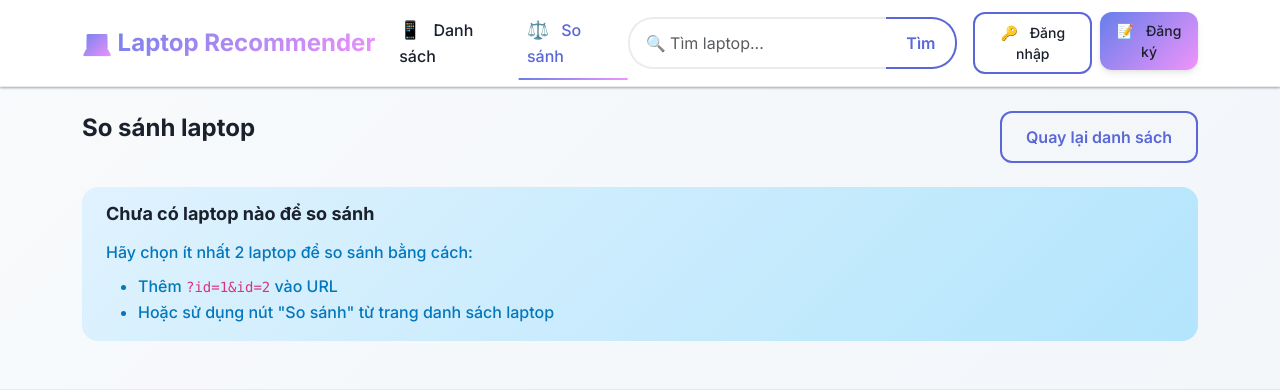
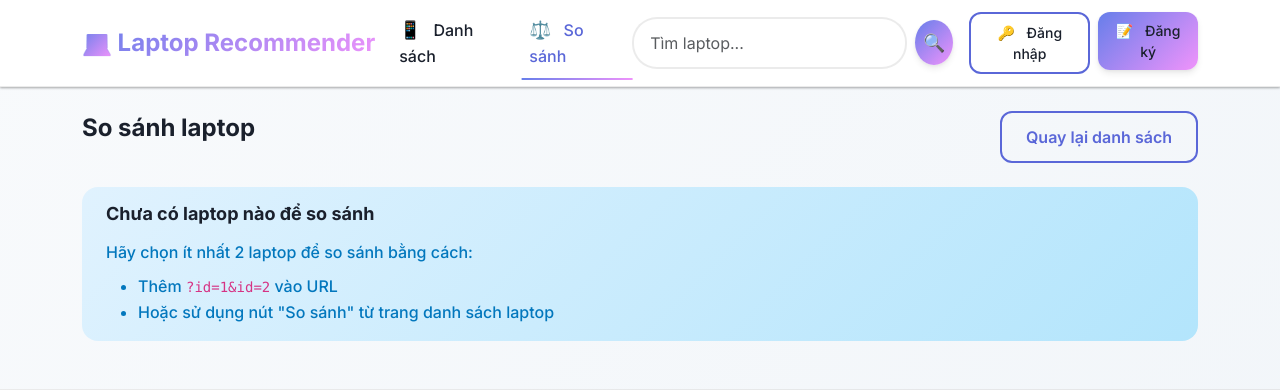
Before and after one commit to MinhQuan954/Laptop_Recommender_Website, a Flask app: page /compare in a window 1280 px wide. Shown: the top 390 px of the page. Run offline with Flask 3, Linux system fonts and the light colour scheme.

Commit message:
New UX/UI for our web v1.1

```diff
--- a/laptop_recommender/templates/base.html
+++ b/laptop_recommender/templates/base.html
@@ -63,15 +63,12 @@
         {% endif %}
       </ul>
 
-      <!-- Search form với animation -->
+      <!-- Search form -->
       <form class="d-flex position-relative search-form" role="search" action="{{ url_for('laptops') }}" autocomplete="off">
-        <div class="input-group">
-          <input class="form-control search-input" id="navbarSearch" type="search" placeholder="🔍 Tìm laptop..." name="q" aria-label="Tìm kiếm laptop">
-          <button class="btn btn-outline-primary search-btn" type="submit" aria-label="Tìm kiếm">
-            <span class="search-text">Tìm</span>
-            <span class="search-icon">🔍</span>
-          </button>
-        </div>
+        <input class="form-control search-input" id="navbarSearch" type="search" placeholder="Tìm laptop..." name="q" aria-label="Tìm kiếm laptop">
+        <button class="btn btn-primary search-btn" type="submit" aria-label="Tìm kiếm">
+          <span class="search-icon">🔍</span>
+        </button>
         <div id="searchSuggest" class="position-fixed search-suggest-container" style="display:none;"></div>
       </form>
 
@@ -401,34 +398,54 @@ window.addEventListener('load', function() {
 /* Search form improvements */
 .search-form {
   position: relative;
+  display: flex;
+  align-items: center;
+  gap: 0.5rem;
 }
 
 .search-input {
-  border-radius: 25px 0 0 25px;
-  border-right: none;
-  padding-left: 1rem;
+  border-radius: 25px;
+  border: 2px solid var(--border);
+  padding: 0.75rem 1rem;
+  min-width: 250px;
+  transition: all 0.3s ease;
+}
+
+.search-input:focus {
+  border-color: var(--primary-500);
+  box-shadow: 0 0 0 3px rgba(102, 126, 234, 0.1);
+  outline: none;
 }
 
 .search-btn {
-  border-radius: 0 25px 25px 0;
-  border-left: none;
-  padding: 0.75rem 1.25rem;
+  border-radius: 50%;
+  width: 45px;
+  height: 45px;
+  padding: 0;
+  display: flex;
+  align-items: center;
+  justify-content: center;
+  border: none;
+  transition: all 0.3s ease;
 }
 
-.search-text {
-  display: inline;
+.search-btn:hover {
+  transform: scale(1.05);
 }
 
 .search-icon {
-  display: none;
+  font-size: 1.1rem;
+}
+
+@media (max-width: 768px) {
+  .search-input {
+    min-width: 200px;
+  }
 }
 
 @media (max-width: 576px) {
-  .search-text {
-    display: none;
-  }
-  .search-icon {
-    display: inline;
+  .search-input {
+    min-width: 150px;
   }
 }
 
```
